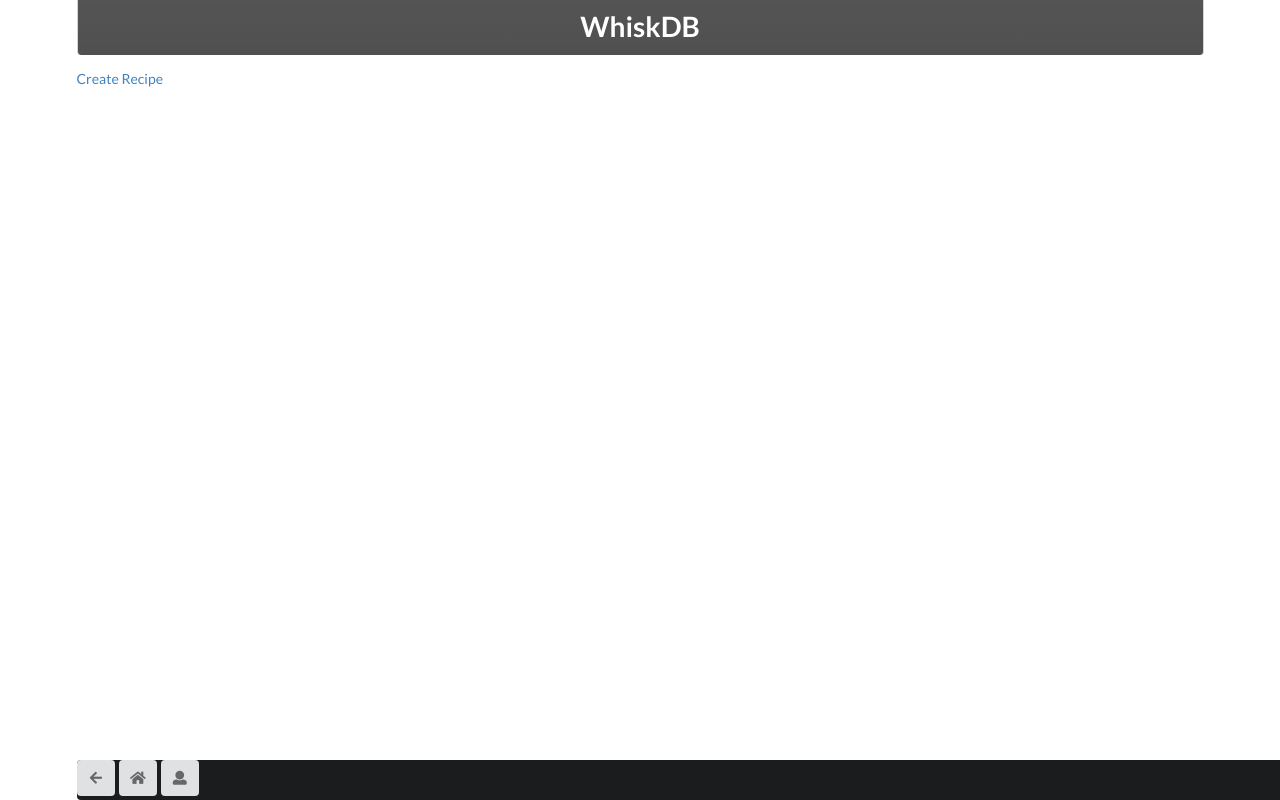
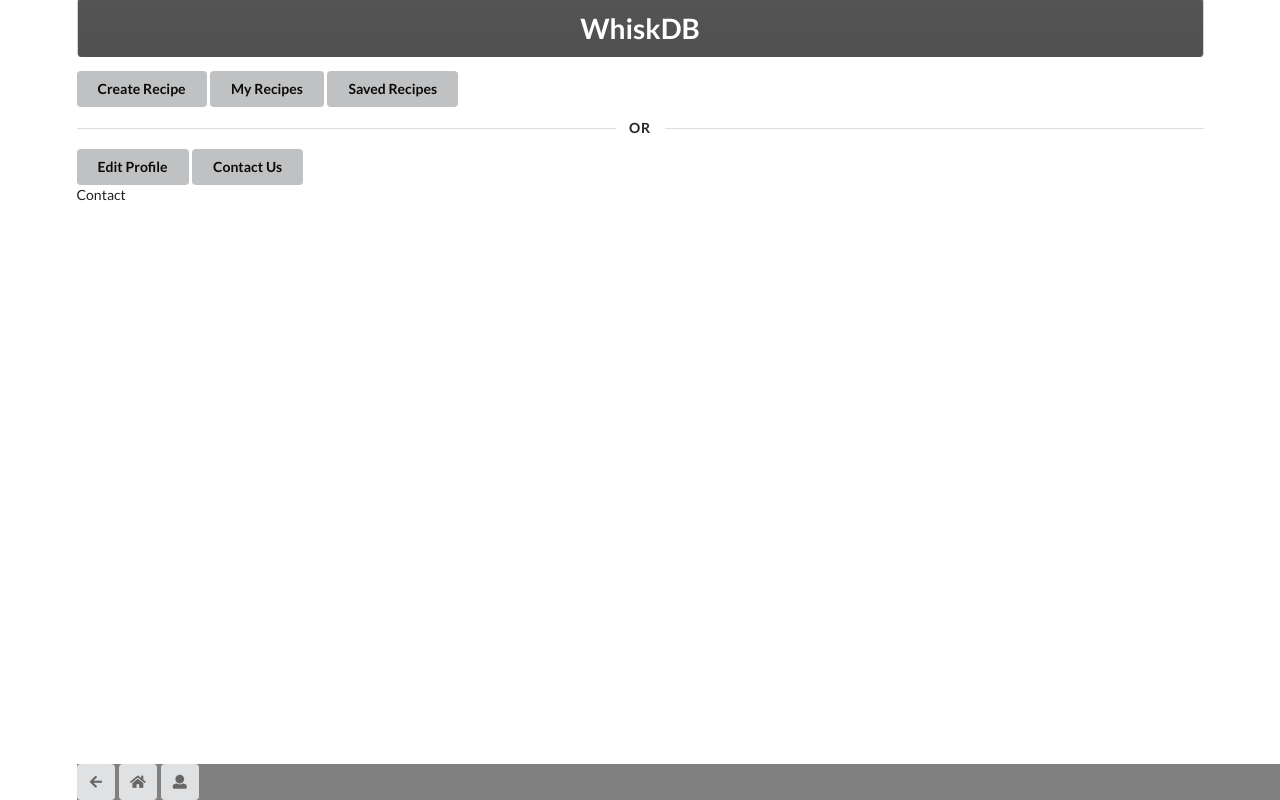
Before and after one commit to MikeBilyeu/WhiskDB, a React (Create React App) app in the folder client/: page /profile/contact in a window 1280 px wide. Built offline with nearby package versions, Linux system fonts and the light colour scheme.

Commit message:
Add more pages

```diff
--- a/client/src/components/Button.js
+++ b/client/src/components/Button.js
@@ -1,11 +1,11 @@
 import React from "react";
+import { Link } from "react-router-dom";
 
 const Button = props => {
   return (
-    <button className="ui active button">
+    <Link className="ui active button" to={props.linkTo}>
       {props.text}
-      <i className="arrow alternate circle right icon" />
-    </button>
+    </Link>
   );
 };
 
--- /dev/null
+++ b/client/src/components/Contact.js
@@ -0,0 +1,9 @@
+import React from "react";
+
+class Contact extends React.Component {
+  render() {
+    return <div>Contact</div>;
+  }
+}
+
+export default Contact;
--- /dev/null
+++ b/client/src/components/EditProfile.js
@@ -0,0 +1,6 @@
+import React from "react";
+
+const EditProfile = () => {
+  return <div>Edit Profile</div>;
+};
+export default EditProfile;
--- a/client/src/components/Header.js
+++ b/client/src/components/Header.js
@@ -1,11 +1,11 @@
-import React from 'react';
+import React from "react";
 
 const Header = () => {
   return (
-    <h1 className="ui block inverted header center aligned">
-      WhiskDB
-    </h1>
+    <div className="ui block inverted header center aligned">
+      <h1>WhiskDB</h1>
+    </div>
   );
-}
+};
 
 export default Header;
--- a/client/src/components/Home.js
+++ b/client/src/components/Home.js
@@ -12,7 +12,7 @@ const Home = props => {
       <h1 className="ui header center aligned ">Browse Recipes</h1>
       <BrowseOption text="Non-Vegitarian" />
       <BrowseOption text="Vegitarian" />
-      <Button text="Continue" />
+      <Button text="Continue" linkTo="/" />
     </div>
   );
 };
--- /dev/null
+++ b/client/src/components/MyRecipes.js
@@ -0,0 +1,9 @@
+import React from "react";
+
+class MyRecipes extends React.Component {
+  render() {
+    return <div>My Recipes</div>;
+  }
+}
+
+export default MyRecipes;
--- a/client/src/components/NavigationBar.js
+++ b/client/src/components/NavigationBar.js
@@ -4,8 +4,8 @@ import NavigationButton from "./NavigationButton";
 const NavigationBar = props => {
   return (
     <div
-      className="ui menu inverted"
       style={{
+        backgroundColor: "grey",
         position: "fixed",
         bottom: "0",
         width: "100%"
--- a/client/src/components/Profile.js
+++ b/client/src/components/Profile.js
@@ -1,20 +1,31 @@
-import React from 'react';
+import React from "react";
 import { BrowserRouter as Router, Route, Link } from "react-router-dom";
-import CreateRecipe from './CreateRecipe';
+import CreateRecipe from "./CreateRecipe";
+import SavedRecipes from "./SavedRecipes";
+import MyRecipes from "./MyRecipes";
+import Contact from "./Contact";
+import EditProfile from "./EditProfile";
+import Button from "./Button";
 
 class Profile extends React.Component {
+  render() {
+    return (
+      <div>
+        <Button text="Create Recipe" linkTo="/profile/create-recipe" />
+        <Button text="My Recipes" linkTo="/profile/my-recipes" />
+        <Button text="Saved Recipes" linkTo="/profile/saved-recipes" />
+        <div className="ui horizontal divider">Or</div>
+        <Button text="Edit Profile" linkTo="/profile/edit" />
+        <Button text="Contact Us" linkTo="/profile/contact" />
 
-
-
-    render() {
-      const CreateRecipeROUTE = () => <CreateRecipe />;
-      return(
-        <div>
-          <Link to={`/profile/create-recipe`}>Create Recipe</Link>
-          <Route path={`/profile/create-recipe`} component={CreateRecipeROUTE} />
-        </div>
-      );
-    }
+        <Route path={`/profile/create-recipe`} component={CreateRecipe} />
+        <Route path={`/profile/saved-recipes`} component={SavedRecipes} />
+        <Route path={`/profile/my-recipes`} component={MyRecipes} />
+        <Route path={`/profile/edit`} component={EditProfile} />
+        <Route path={`/profile/contact`} component={Contact} />
+      </div>
+    );
+  }
 }
 
 export default Profile;
--- a/client/src/components/Recipe.js
+++ b/client/src/components/Recipe.js
@@ -50,12 +50,15 @@ class Recipe extends React.Component {
           className="ui medium bordered image big"
           src={this.state.imageURL}
         />
-        <Button text="Change Yeild" />
+        <Button text="Change Yeild" linkTo="/recipe" />
         <p>Servings: {this.state.servings}</p>
+        <div className="ui section divider" />
         <h2>Ingredients</h2>
         <ul>{this.renderIngredients(this.state.ingredients)}</ul>
+        <div className="ui section divider" />
         <h2>Directions</h2>
         <ol>{this.renderDirections(this.state.directions)}</ol>
+        <div className="ui section divider" />
         <h2>How was it?</h2>
         <i className="thumbs up icon big" />
         <i className="thumbs down icon big" />
--- /dev/null
+++ b/client/src/components/SavedRecipes.js
@@ -0,0 +1,9 @@
+import React from "react";
+
+class SavedRecipes extends React.Component {
+  render() {
+    return <div>Saved Recipes</div>;
+  }
+}
+
+export default SavedRecipes;
```
